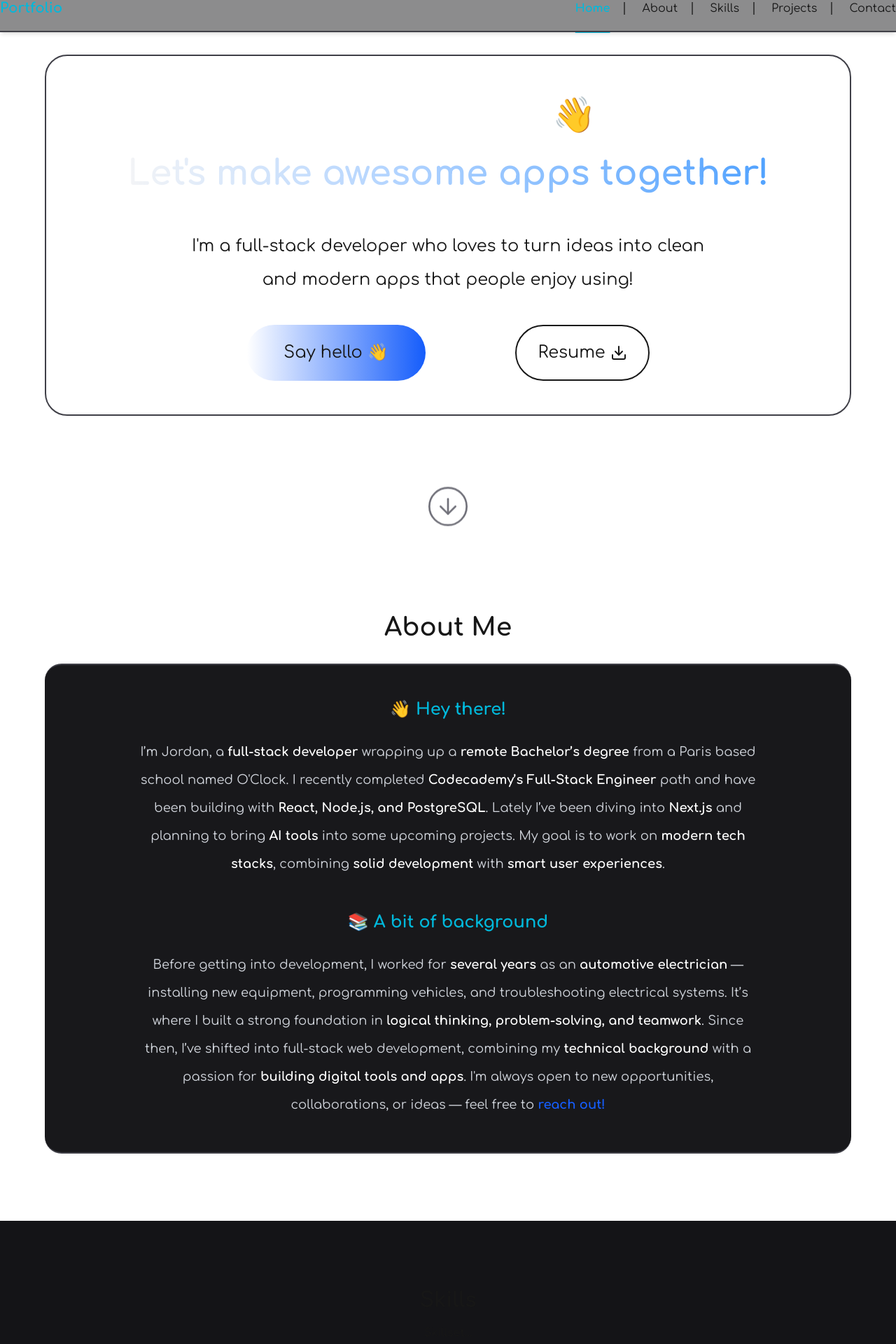
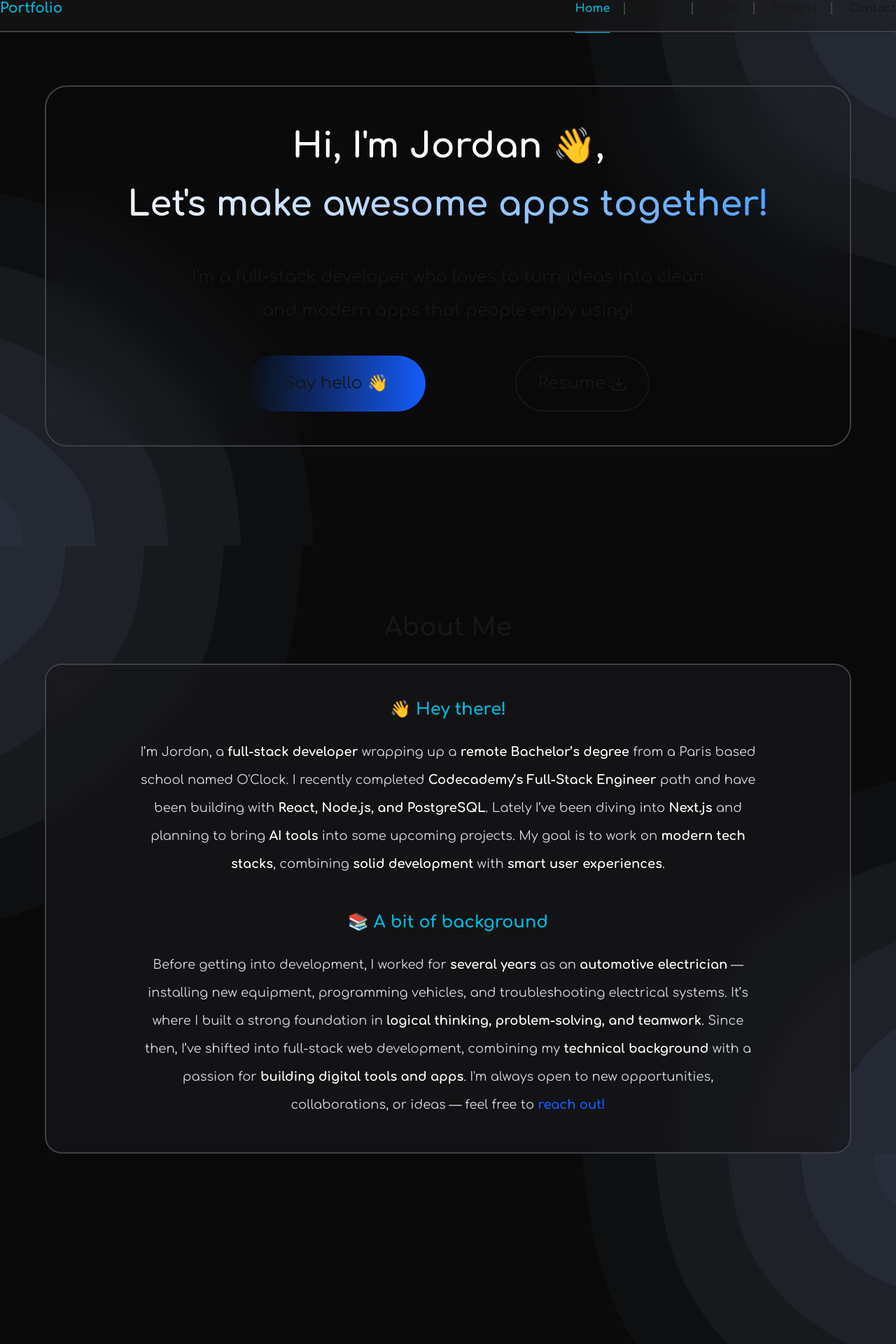
Before and after one commit to JordanDonguy/portfolio, a Next.js app: page / in a window 1280 px wide. Shown: the part 20-1940 px from the top of the page at 70% size. Built offline with nearby package versions, Linux system fonts and the light colour scheme.

Commit message:
Update background design

```diff
--- a/src/app/components/AboutSection.tsx
+++ b/src/app/components/AboutSection.tsx
@@ -1,11 +1,12 @@
 export default function AboutSection() {
   return (
-    <section id="about" className="px-5 lg:px-0">
-      <div className="min-h-screen py-24 max-w-7xl mx-auto text-center flex flex-col items-center justify-around">
+    <section id="about" className="relative min-h-screen px-5 lg:px-0">
+      <img src="/bg-2.svg" className="absolute z-[-1] w-full h-full object-cover" />
+      <div className="pt-24 max-w-7xl mx-auto text-center flex flex-col items-center justify-around">
 
         <h2 className="text-4xl font-bold mb-8">About Me</h2>
 
-        <div className="bg-zinc-900 p-12 rounded-3xl text-gray-300 xl:w-6xl border-y-2 border-zinc-700">
+        <div className="bg-[rgba(24,24,27,0.7)] p-12 rounded-3xl text-gray-300 xl:w-6xl border-2 border-zinc-700 backdrop-blur-sm">
           <article className="text-lg/10 max-w-4xl mx-auto">
             <h3 className="text-2xl pb-6 text-center text-cyan-500 font-bold">👋 Hey there!</h3>
             <p>I’m Jordan, a <span className="text-white font-bold">full-stack developer</span> wrapping up a <span className="text-white font-bold">remote Bachelor’s degree</span> from a Paris based school named O'Clock.
--- a/src/app/components/ContactSection.tsx
+++ b/src/app/components/ContactSection.tsx
@@ -1,7 +1,8 @@
 export default function ContactSection() {
   return (
-    <section id="contact" className="h-screen pt-24 bg-zinc-900">
-      <div className="max-w-7xl mx-auto text-center">
+    <section id="contact" className="relative h-screen">
+      <img src="/bg-1.svg" className="absolute z-[-1] w-full h-full object-cover" />
+      <div className="max-w-7xl mx-auto text-center pt-24">
         <h2 className="text-3xl font-bold mb-4">Contact</h2>
         {/* Contact form or links */}
       </div>
--- a/src/app/components/HeroSection.tsx
+++ b/src/app/components/HeroSection.tsx
@@ -3,11 +3,11 @@ import { CircleArrowDown } from 'lucide-react';
 
 export default function HeroSection() {
   return (
-    <section id="hero" className="max-w-screen overflow-hidden mx-auto h-screen flex flex-col items-center text-center justify-center pt-24">
+    <section id="hero" className="relative max-w-screen overflow-hidden mx-auto h-screen flex flex-col items-center text-center justify-center">
+      <img src="/bg-1.svg" className="absolute z-[-1] w-full h-full object-cover" />
+      <div className="py-12 px-8 border-2 border-zinc-700 rounded-4xl flex flex-col items-center w-2xl lg:w-6xl backdrop-blur-xl">
 
-      <div className="py-12 px-8 border-2 border-zinc-700 rounded-4xl flex flex-col items-center w-2xl lg:w-6xl">
-
-        <h1 className="text-5xl/20 text- text-white font-bold pb-10 animate-grow-subtle">
+        <h1 className="text-5xl/20 text-white font-bold pb-10 animate-grow-subtle">
           Hi, I'm Jordan 👋,<br></br>
           <span className="bg-gradient-to-l from-blue-400 to-gray-100 bg-clip-text text-transparent">Let's make awesome apps together!</span>
         </h1>
@@ -24,9 +24,9 @@ export default function HeroSection() {
 
       </div>
 
-      <a href="#about" className="z-10 mt-25 mb-5 animate-subtle-bounce hover:scale-110 hover:cursor-pointer duration-150">
+     {/*  <a href="#about" className="z-10 mt-25 mb-5 animate-subtle-bounce hover:scale-110 hover:cursor-pointer duration-150">
         <CircleArrowDown size={64} strokeWidth={1} color="rgb(113,113,122)" />
-      </a>
+      </a> */}
     </section>
   )
 }
--- a/src/app/components/ProjectsSection.tsx
+++ b/src/app/components/ProjectsSection.tsx
@@ -1,9 +1,10 @@
 export default function ProjectsSection() {
   return (
-    <section id="projects" className="h-screen pt-24">
-      <div className="max-w-7xl mx-auto h-full text-center">
-        <h2 className="text-3xl font-bold mb-8">Projects</h2>
-        <div className="w-full h-3/4 bg-zinc-900 rounded-3xl"></div>
+    <section id="projects" className="relative h-screen">
+       <img src="/bg-2.svg" className="absolute z-[-1] w-full h-full object-cover" />
+      <div className="max-w-7xl mx-auto h-full text-center pt-24 pb-40">
+        <h2 className="text-4xl font-bold mb-8">Projects</h2>
+        <div className="w-full h-full bg-[rgba(24,24,27,0.5)] rounded-3xl backdrop-blur-lg"></div>
       </div>
       {/* Projects list */}
     </section>
--- a/src/app/components/SkillsSection.tsx
+++ b/src/app/components/SkillsSection.tsx
@@ -1,10 +1,11 @@
 export default function SkillsSection() {
   return (
-    <section id="skills" className="h-screen pt-24 bg-[rgb(20,20,23)]">
-      <div className="max-w-7xl mx-auto text-center">
-        <h2 className="text-3xl font-bold mb-4">Skills</h2>
-        <p>Skillset...</p>
-      </div>
-    </section>
+      <section id="skills" className="relative h-screen">
+        <img src="/bg-1.svg" className="absolute w-full h-full object-cover" />
+        <div className="max-w-7xl mx-auto text-center pt-24">
+          <h2 className="text-3xl font-bold mb-4">Skills</h2>
+          <p>Skillset...</p>
+        </div>
+      </section>
   )
 }
```
Also changed, not shown: public/bg-1.svg (added), public/bg-2.svg (added).
